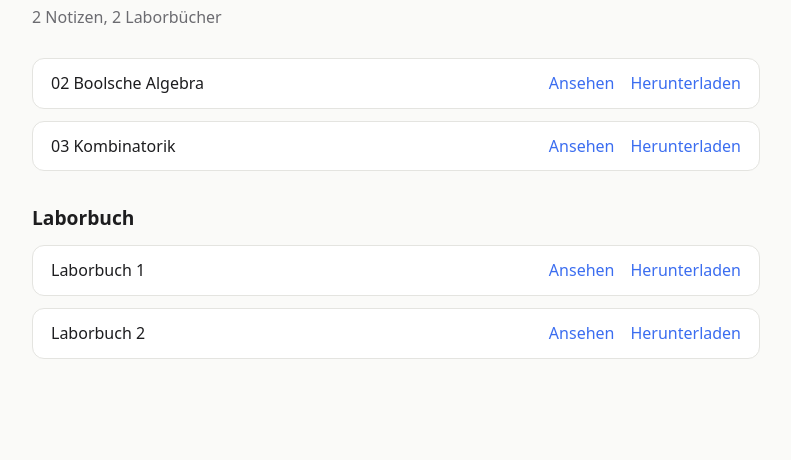
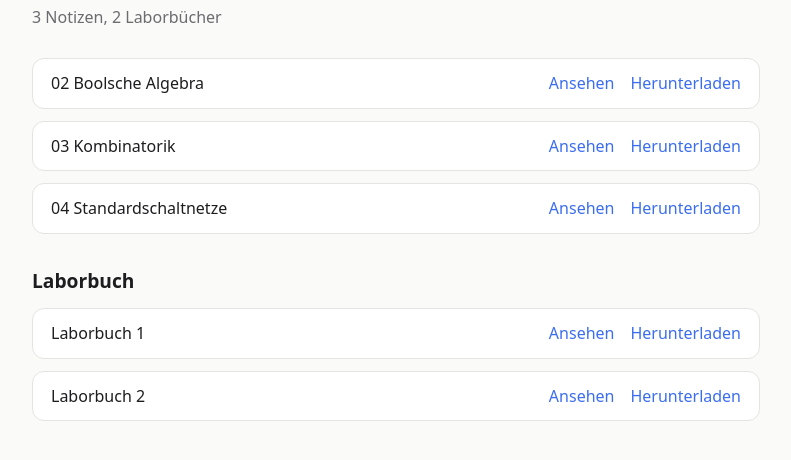
Before and after one commit to FlowerJoke/notes, a plain HTML site: page Grundlagen der Rechnersysteme/index.html in a window 1280 px wide. Shown: the part 124-584 px from the top of the page, without its empty margins (244-1035 px from the left). Drawn offline with Linux system fonts and the light colour scheme.

Commit message:
alle Fächer: Notizen aktualisiert

```diff
--- a/Grundlagen der Rechnersysteme/index.html
+++ b/Grundlagen der Rechnersysteme/index.html
@@ -9,4 +9,4 @@ p.sub{color:var(--mut);margin:0 0 28px}h2{font-size:1.2rem;margin:32px 0 12px}a{
 .row{display:flex;align-items:center;justify-content:space-between;gap:12px;background:var(--card);border:1px solid var(--line);border-radius:12px;padding:12px 18px}
 .row span{overflow-wrap:anywhere}.row .acts{display:flex;gap:16px;white-space:nowrap}.back{display:inline-block;margin-bottom:18px}
 footer{margin-top:40px;color:var(--mut);font-size:.85rem}
-</style></head><body><main><a class="back" href="../">← Alle Fächer</a><h1>Grundlagen der Rechnersysteme</h1><p class="sub">2 Notizen, 2 Laborbücher</p><div class="grid"><div class="row"><span>02 Boolsche Algebra</span><span class="acts"><a href="02%20Boolsche%20Algebra.pdf">Ansehen</a><a href="02%20Boolsche%20Algebra.pdf" download>Herunterladen</a></span></div><div class="row"><span>03 Kombinatorik</span><span class="acts"><a href="03%20Kombinatorik.pdf">Ansehen</a><a href="03%20Kombinatorik.pdf" download>Herunterladen</a></span></div></div><h2>Laborbuch</h2><div class="grid"><div class="row"><span>Laborbuch 1</span><span class="acts"><a href="Laborbuch/Laborbuch%201.pdf">Ansehen</a><a href="Laborbuch/Laborbuch%201.pdf" download>Herunterladen</a></span></div><div class="row"><span>Laborbuch 2</span><span class="acts"><a href="Laborbuch/Laborbuch%202.pdf">Ansehen</a><a href="Laborbuch/Laborbuch%202.pdf" download>Herunterladen</a></span></div></div></main></body></html>
+</style></head><body><main><a class="back" href="../">← Alle Fächer</a><h1>Grundlagen der Rechnersysteme</h1><p class="sub">3 Notizen, 2 Laborbücher</p><div class="grid"><div class="row"><span>02 Boolsche Algebra</span><span class="acts"><a href="02%20Boolsche%20Algebra.pdf">Ansehen</a><a href="02%20Boolsche%20Algebra.pdf" download>Herunterladen</a></span></div><div class="row"><span>03 Kombinatorik</span><span class="acts"><a href="03%20Kombinatorik.pdf">Ansehen</a><a href="03%20Kombinatorik.pdf" download>Herunterladen</a></span></div><div class="row"><span>04 Standardschaltnetze</span><span class="acts"><a href="04%20Standardschaltnetze.pdf">Ansehen</a><a href="04%20Standardschaltnetze.pdf" download>Herunterladen</a></span></div></div><h2>Laborbuch</h2><div class="grid"><div class="row"><span>Laborbuch 1</span><span class="acts"><a href="Laborbuch/Laborbuch%201.pdf">Ansehen</a><a href="Laborbuch/Laborbuch%201.pdf" download>Herunterladen</a></span></div><div class="row"><span>Laborbuch 2</span><span class="acts"><a href="Laborbuch/Laborbuch%202.pdf">Ansehen</a><a href="Laborbuch/Laborbuch%202.pdf" download>Herunterladen</a></span></div></div></main></body></html>
```
Also changed, not shown: index.html (+1 -1 lines), 12 other files.
